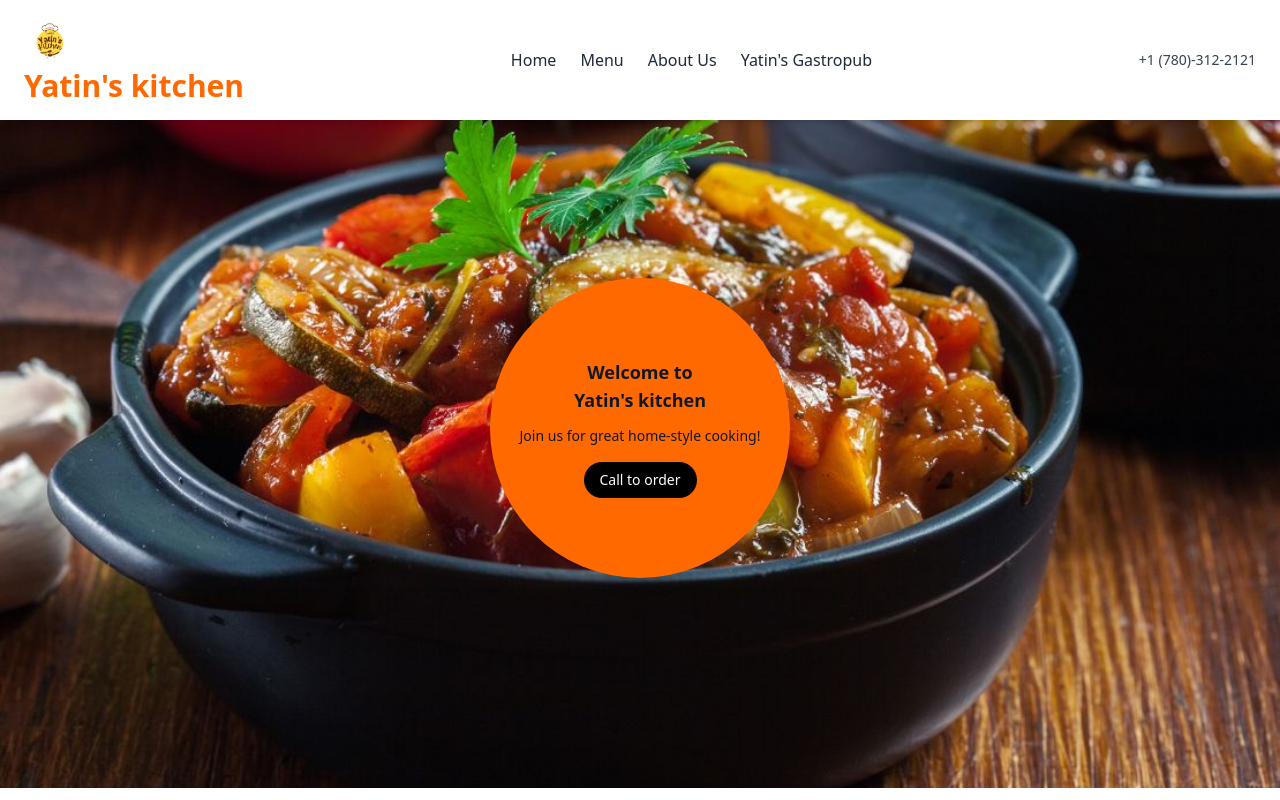
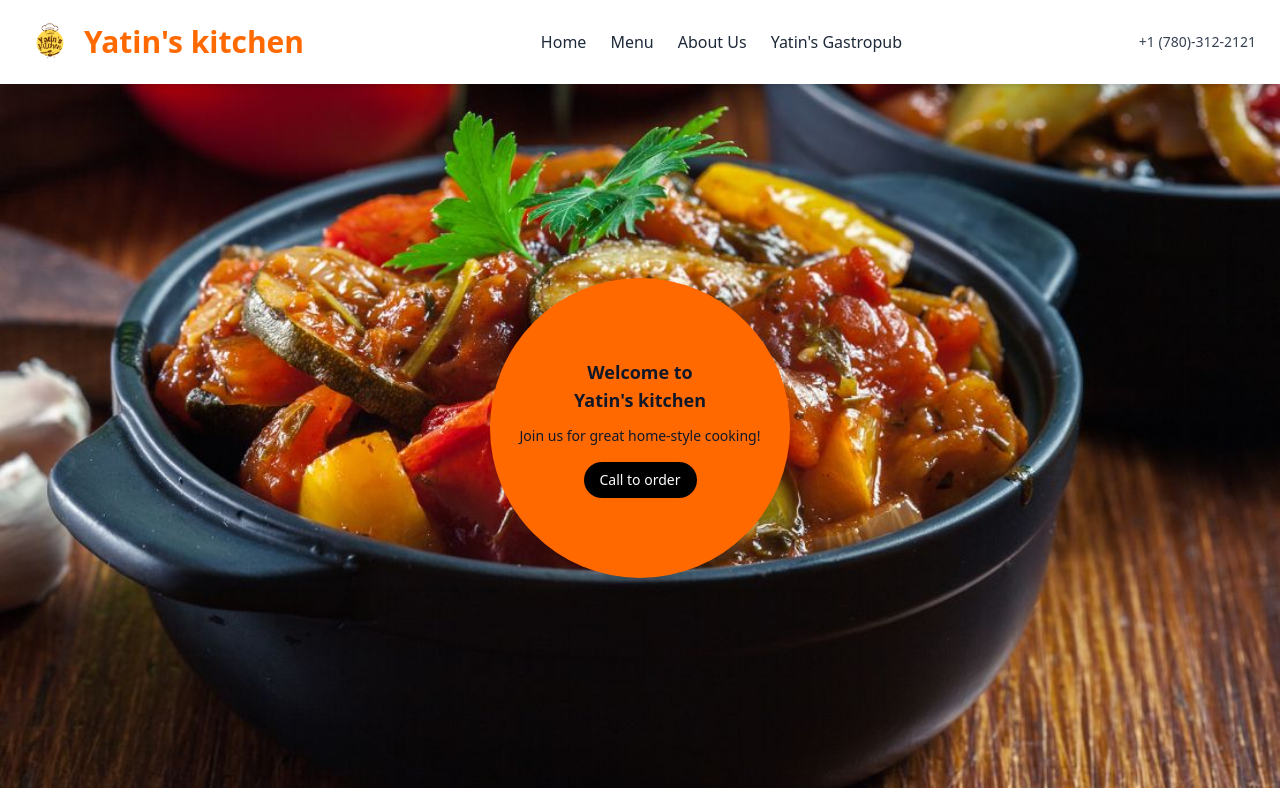
Before and after one commit to Shubham-juris/yatinkitchenltd, a React (Vite) app: page / in a window 1280 px wide. Shown: the top 800 px of the page. Built offline with nearby package versions, Linux system fonts and the light colour scheme.

Commit message:
Update Navbar.jsx

```diff
--- a/src/component/common/Navbar.jsx
+++ b/src/component/common/Navbar.jsx
@@ -9,12 +9,12 @@ const Navbar = () => {
     <>
       <div className="font-sans">
         <header className="fixed top-0 left-0 right-0 bg-white bg-opacity-40 backdrop-blur-md shadow-md py-4 px-6 flex justify-between items-center z-50">
-          <div className="flex items-center">
-             <Link to="/"><img src= {logo} alt="Yatin's Kitchen Logo" className="h-13 w-auto mr-2" />
+          <Link to="/"><div className="flex items-center">
+            <img src= {logo} alt="Yatin's Kitchen Logo" className="h-13 w-auto mr-2" />
             <div className="text-orange-500 text-3xl font-bold">
               Yatin's kitchen
-            </div></Link>
-          </div>
+            </div>
+          </div></Link>
 
           <div className="md:hidden">
             <button onClick={() => setIsOpen(!isOpen)}>
```
